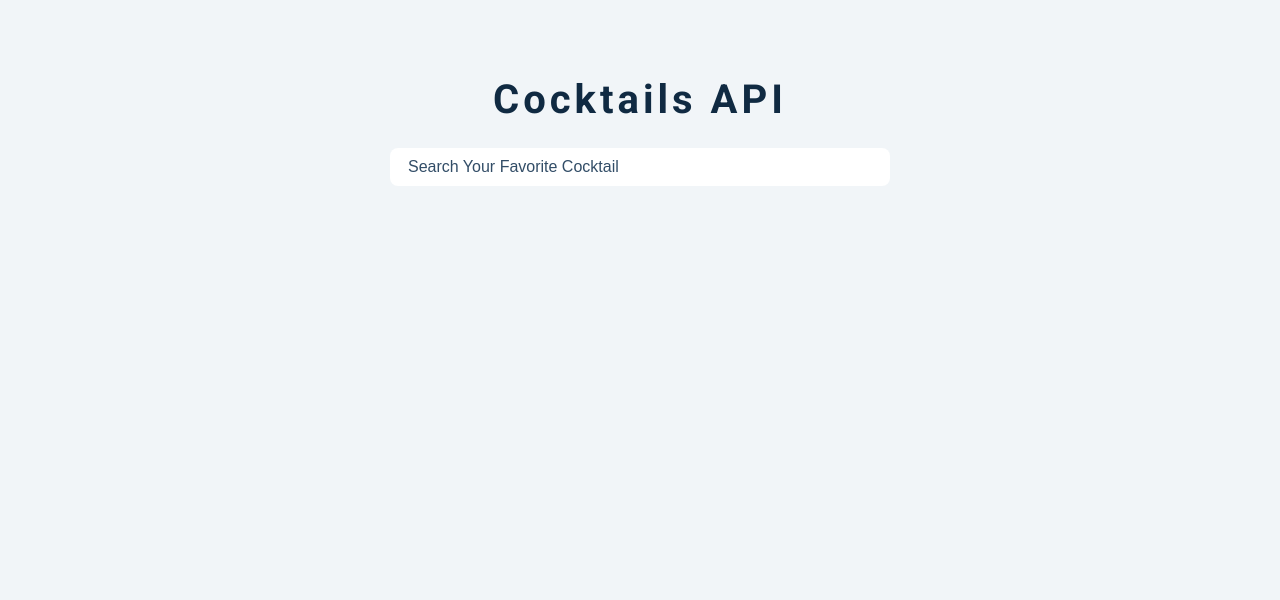
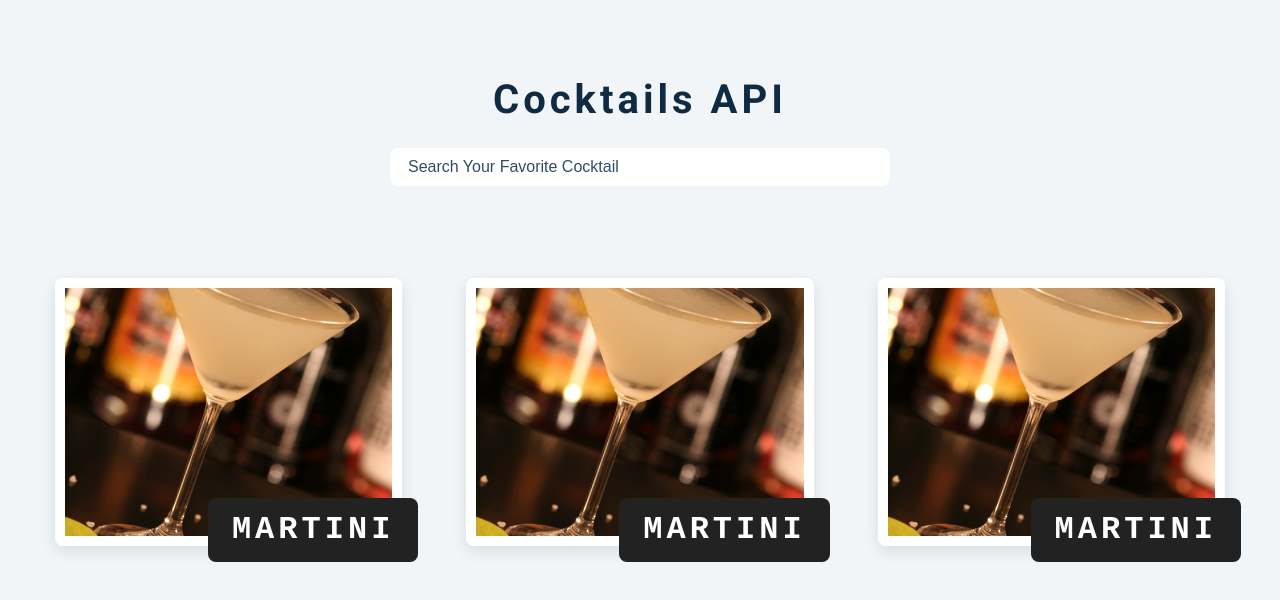
Before and after one commit to Hrodberht/cocktails, a plain HTML site: page index.html in a window 1280 px wide. Drawn offline with nearby package versions, Linux system fonts and the light colour scheme.

Commit message:
Added drinks section

```diff
--- a/index.html
+++ b/index.html
@@ -27,6 +27,32 @@
         <img src="./loading.gif" alt="loading" />
       </article>
       <h2 class="title"></h2>
+      <div class="section-center">
+        <!-- single drink -->
+        <a href="drink.html">
+          <article class="cocktail" data-id="1">
+            <img src="./cocktail.jpg" alt="cocktail" />
+            <h3>martini</h3>
+          </article>
+        </a>
+        <!-- end of single drink -->
+        <!-- single drink -->
+        <a href="drink.html">
+          <article class="cocktail" data-id="1">
+            <img src="./cocktail.jpg" alt="cocktail" />
+            <h3>martini</h3>
+          </article>
+        </a>
+        <!-- end of single drink -->
+        <!-- single drink -->
+        <a href="drink.html">
+          <article class="cocktail" data-id="1">
+            <img src="./cocktail.jpg" alt="cocktail" />
+            <h3>martini</h3>
+          </article>
+        </a>
+        <!-- end of single drink -->
+      </div>
     </section>
     <script type="module" src="./app.js"></script>
   </body>
```
